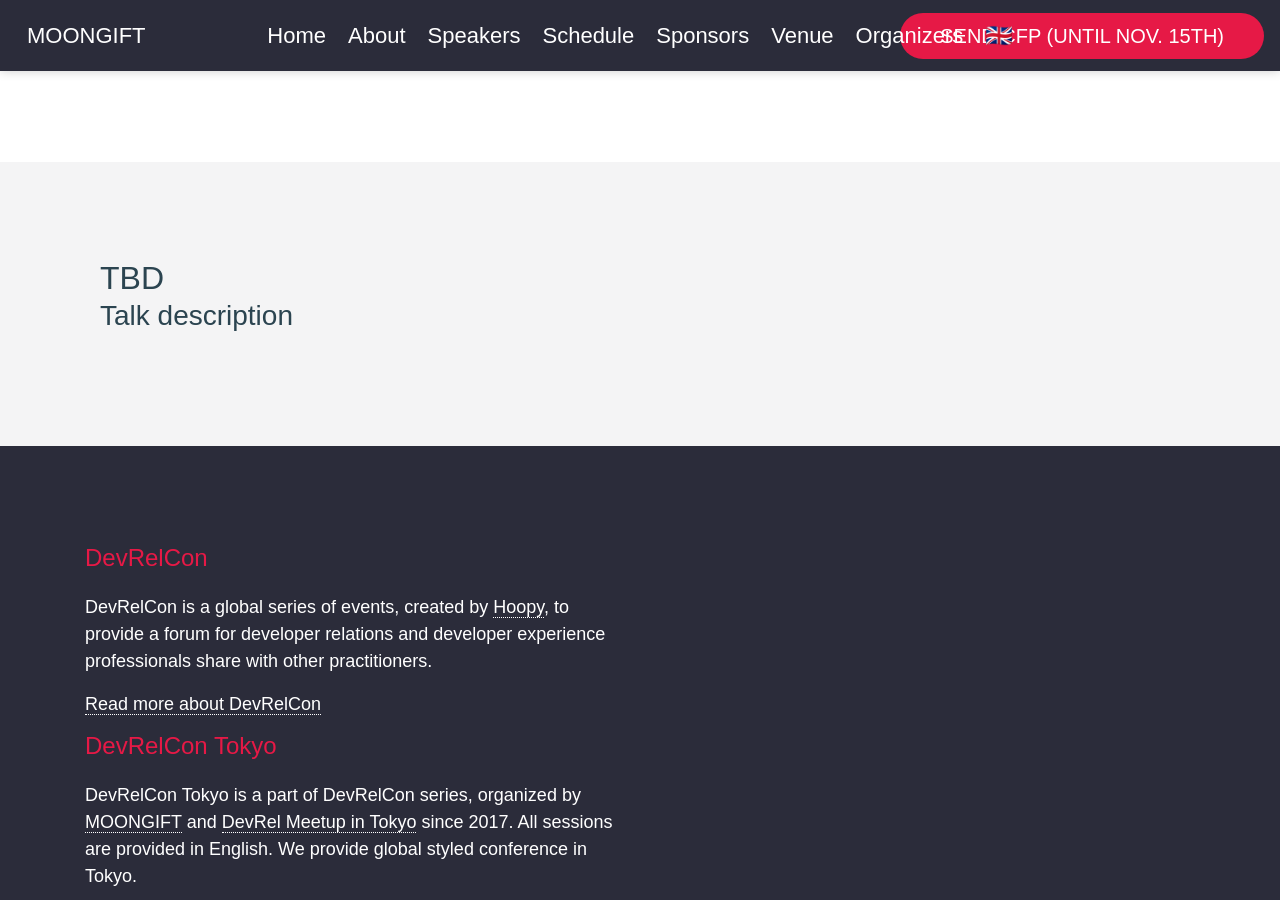
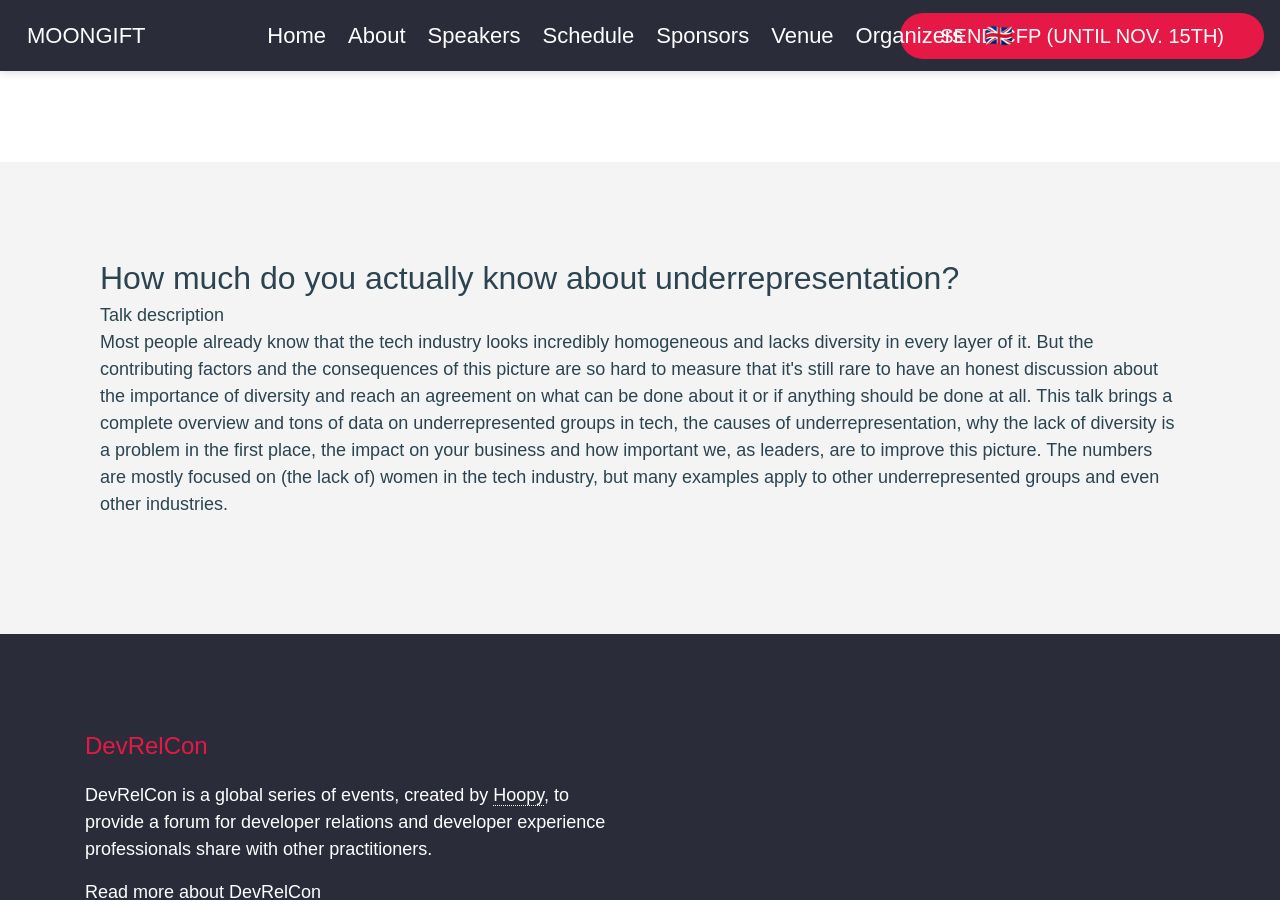
Before and after one commit to DevRelConTokyo2020/devrelcontokyo2020.github.io, a Jekyll site: the page built from speakers/tutti.md, in a window 1280 px wide and 900 px high, scrolled down 551 px. Built offline with Jekyll 4.4.1, drawn with Linux system fonts in a browser that asks for light colours; nearby versions of some CDN libraries; some web fonts are replaced.

```diff
--- a/_data/sessions.json
+++ b/_data/sessions.json
@@ -20,11 +20,11 @@
   {
     "id": "2801",
     "date": "2801",
-    "title_en": "TBD",
-    "title_ja": "TBD",
+    "title_en": "How much do you actually know about underrepresentation? ",
+    "title_ja": "過小評価についてどれくらい知っていますか？",
     "image": "https://firebasestorage.googleapis.com/v0/b/glide-prod.appspot.com/o/img-uploads%2FvanGWPTcf46D78CUIQ51%2Fa5be32.jpeg?alt=media",
-    "description_en": "",
-    "description_ja": "",
+    "description_en": "Most people already know that the tech industry looks incredibly homogeneous and lacks diversity in every layer of it. But the contributing factors and the consequences of this picture are so hard to measure that it's still rare to have an honest discussion about the importance of diversity and reach an agreement on what can be done about it or if anything should be done at all. This talk brings a complete overview and tons of data on underrepresented groups in tech, the causes of underrepresentation, why the lack of diversity is a problem in the first place, the impact on your business and how important we, as leaders, are to improve this picture. The numbers are mostly focused on (the lack of) women in the tech industry, but many examples apply to other underrepresented groups and even other industries.",
+    "description_ja": "多くの人たちにはテクノロジー産業が均質的で、多様性がないことをすでに知っています。しかし、その要因と結果を測定するのは非常に難しく、多様性の重要性について議論し、何ができるのか、何をすべきかについて合意に達することは多くありません。 この講演では、テクノロジー領域において過小評価されているグループに関する概要と多くのデータ、過小評価される原因、そもそも多様性の欠如が問題である理由、ビジネスへの影響、そしてリーダーとして、改善の重要性を解説します。データは主にテクノロジー産業の女性に焦点を当てていますが、多くの例は過小評価されている他のグループや、別な産業にも当てはまるでしょう。",
     "category_en": "Keynote",
     "category_ja": "基調講演",
     "day": "28",
@@ -34,5 +34,23 @@
     "speakerName": "Tutti Quintella",
     "First speaker=speakers:name_en": "Tutti Quintella",
     "Second speaker=speakers:name_en": ""
+  },
+  {
+    "id": "2902",
+    "date": "2901",
+    "title_en": "TBD",
+    "title_ja": "TBD",
+    "image": "https://firebasestorage.googleapis.com/v0/b/glide-prod.appspot.com/o/img-uploads%2FvanGWPTcf46D78CUIQ51%2Fad1dc2.jpeg?alt=media",
+    "description_en": "",
+    "description_ja": "",
+    "category_en": "Keynote",
+    "category_ja": "基調講演",
+    "day": "29",
+    "time": "10:35",
+    "room": "Track 1",
+    "show": "true",
+    "speakerName": "Fumitoshi Ukai",
+    "First speaker=speakers:name_en": "Fumitoshi Ukai",
+    "Second speaker=speakers:name_en": ""
   }
 ]
--- a/_data/speakers.json
+++ b/_data/speakers.json
@@ -69,6 +69,6 @@
     "speaker": "true",
     "First session=sessions:id": "2902",
     "Second session=sessions:id": "",
-    "image": ""
+    "image": "https://firebasestorage.googleapis.com/v0/b/glide-prod.appspot.com/o/img-uploads%2FvanGWPTcf46D78CUIQ51%2F2dd586.jpeg?alt=media"
   }
 ]
--- a/_includes/head.html
+++ b/_includes/head.html
@@ -3,7 +3,7 @@
 <meta name="viewport" content="width=device-width, initial-scale=1, shrink-to-fit=no">
 <title>DevRelCon Tokyo 2020 – conference for developer relations, developer marketing, developer experience, APIs</title>
 <meta name="description" content="DevRelCon Tokyo 2020">
-<meta name="author" content="Hoopy">
+<meta name="author" content="MOONGIFT">
 
 <!-- ================================================
 
--- a/_includes/head_social.html
+++ b/_includes/head_social.html
@@ -1,20 +1,50 @@
-{% assign speakers = site.data.speakers | where: "name", page.speaker %}
-{% assign speaker = speakers[0] %}
+<meta charset="utf-8">
+<meta http-equiv="X-UA-Compatible" content="IE=edge">
+<meta name="viewport" content="width=device-width, initial-scale=1, shrink-to-fit=no">
+<meta name="author" content="MOONGIFT">
 
 <meta property="og:type" content="article">
-<meta property="og:locale" content="ja_JP">
-<meta property="og:title" content="{{ speaker.name }}'s page - DevRelCon Tokyo 2019">
-<meta property="og:site_name" content="DevRelCon Tokyo 2019 – conference for developer relations, developer marketing, developer experience, APIs">
-<meta property="og:image" content="https://tokyo-2019.devrel.net/img/social-banners/{{speaker.key}}.jpg">
-<meta property="og:image:width" content="1920">
-<meta property="og:image:height" content="1080">
-<meta property="og:url" content="https://tokyo-2019.devrel.net/speakers/{{speaker.key}}">
+<meta property="og:locale" content="en_US">
+<meta property="og:title" content="{{ speaker.name_en }}'s page - DevRelCon Tokyo 2020">
+<meta property="og:site_name" content="DevRelCon Tokyo 2020 – conference for developer relations, developer marketing, developer experience, APIs">
+<meta property="og:image" content="https://tokyo-2020.devrel.net/assets/img/social/{{speaker.id}}.jpeg">
+<meta property="og:image:width" content="1200">
+<meta property="og:image:height" content="630">
+<meta property="og:url" content="https://tokyo-2020.devrel.net/speakers/{{speaker.id}}/">
 <meta property="fb:app_id" content="424738881282189">
 <meta property="fb:pages" content="1266887696723264" />
 <!-- Twitter Card -->
 <meta name="twitter:card" content="summary_large_image">
 <meta name="twitter:site" content="@devrelcontokyo">
 <meta name="twitter:creator" content="@devrelcontokyo">
-<meta name="twitter:title" content="{{ speaker.name }}'s page - DevRelCon Tokyo 2019">
+<meta name="twitter:title" content="{{ speaker.name_en }}'s page - DevRelCon Tokyo 2020">
 <meta name="twitter:description" content="A one day conference for technical evangelists, developer advocates and anyone interested in developer relations and developer experience">
-<meta name="twitter:image" content="https://tokyo-2019.devrel.net/img/social-banners/{{speaker.key}}.jpg">
+<meta name="twitter:image" content="https://tokyo-2020.devrel.net/assets/img/social/{{speaker.id}}.jpeg">
+
+<!-- ================================================
+
+  Stylesheets
+
+==================================================-->
+
+<link rel="stylesheet" href="https://stackpath.bootstrapcdn.com/bootstrap/4.3.1/css/bootstrap.min.css" integrity="sha384-ggOyR0iXCbMQv3Xipma34MD+dH/1fQ784/j6cY/iJTQUOhcWr7x9JvoRxT2MZw1T" crossorigin="anonymous">
+<link rel="stylesheet" href="https://use.fontawesome.com/releases/v5.8.1/css/all.css" integrity="sha384-50oBUHEmvpQ+1lW4y57PTFmhCaXp0ML5d60M1M7uH2+nqUivzIebhndOJK28anvf" crossorigin="anonymous">
+<link rel="stylesheet" href="https://use.typekit.net/two3gtv.css">
+<link rel="stylesheet" href="/assets/css/DevRelCon-Tokyo2020.css">
+
+<!-- ================================================
+
+Favicons
+
+==================================================-->
+
+<link rel="apple-touch-icon" sizes="180x180" href="favicons/apple-touch-icon.png">
+<link rel="icon" type="image/png" href="/assets/favicons/favicon-32x32.png" sizes="32x32">
+<link rel="icon" type="image/png" href="/assets/favicons/favicon-16x16.png" sizes="16x16">
+<link rel="manifest" href="/assets/favicons/manifest.json">
+<link rel="mask-icon" href="/assets/favicons/safari-pinned-tab.svg" color="#5bbad5">
+<meta name="theme-color" content="#ffffff">
+<!--[if lt IE 9]>
+  <script src="https://oss.maxcdn.com/html5shiv/3.7.2/html5shiv.min.js"></script>
+  <script src="https://oss.maxcdn.com/respond/1.4.2/respond.min.js"></script>
+<![endif]-->
--- a/_includes/speaker.html
+++ b/_includes/speaker.html
@@ -1,6 +1,3 @@
-{% assign speaker = site.data.speakers | where: "id", page.id %}
-{% assign speaker = speaker[0] %}
-
 <div class="intro">
   <div class="container">
     <div class="row d-flex align-items-center" style="padding-bottom:100px;padding-top:80px;">
@@ -65,10 +62,10 @@
       </h2>
     </div>
     <div class="col-lg-12">
-      <h3 class="lang en">Talk description</h3>
-      <h3 class="lang ja">トーク概要</h3>
+      <strong class="lang en">Talk description</strong>
+      <strong class="lang ja">トーク概要</strong>
       <p class="lang en">{{ session.description_en }}</p>
-      <p class="lang ja">{{ session.description_en }}</p>
+      <p class="lang ja">{{ session.description_ja }}</p>
     </div>
   </div>
 </div>
--- a/_layouts/speaker.html
+++ b/_layouts/speaker.html
@@ -4,15 +4,16 @@
 <!--[if (IE 8)&!(IEMobile)]><html class="no-js lt-ie9"><![endif]-->
 <!--[if gt IE 8]><!--> <html class="no-js"><!--<![endif]-->
 <head>
-    {% include head.html %}
-    {% include head_social.html page=page %}
+  {% assign speaker = site.data.speakers | where: "id", page.id %}
+  {% assign speaker = speaker[0] %}
+  {% include head_social.html speaker=speaker %}
 </head>
 <body>
     {% include nav2.html %}
     <!-- Header -->
-
-    {% include speaker.html page=page %}
-
+    {% assign speaker = site.data.speakers | where: "id", page.id %}
+    {% assign speaker = speaker[0] %}
+    {% include speaker.html speaker=speaker %}
     {% include script.html %}
 
     {% include footer.html %}
```
Also changed, not shown: assets/img/social/tutti.jpeg (added), assets/img/speakers/ukai.webp.
